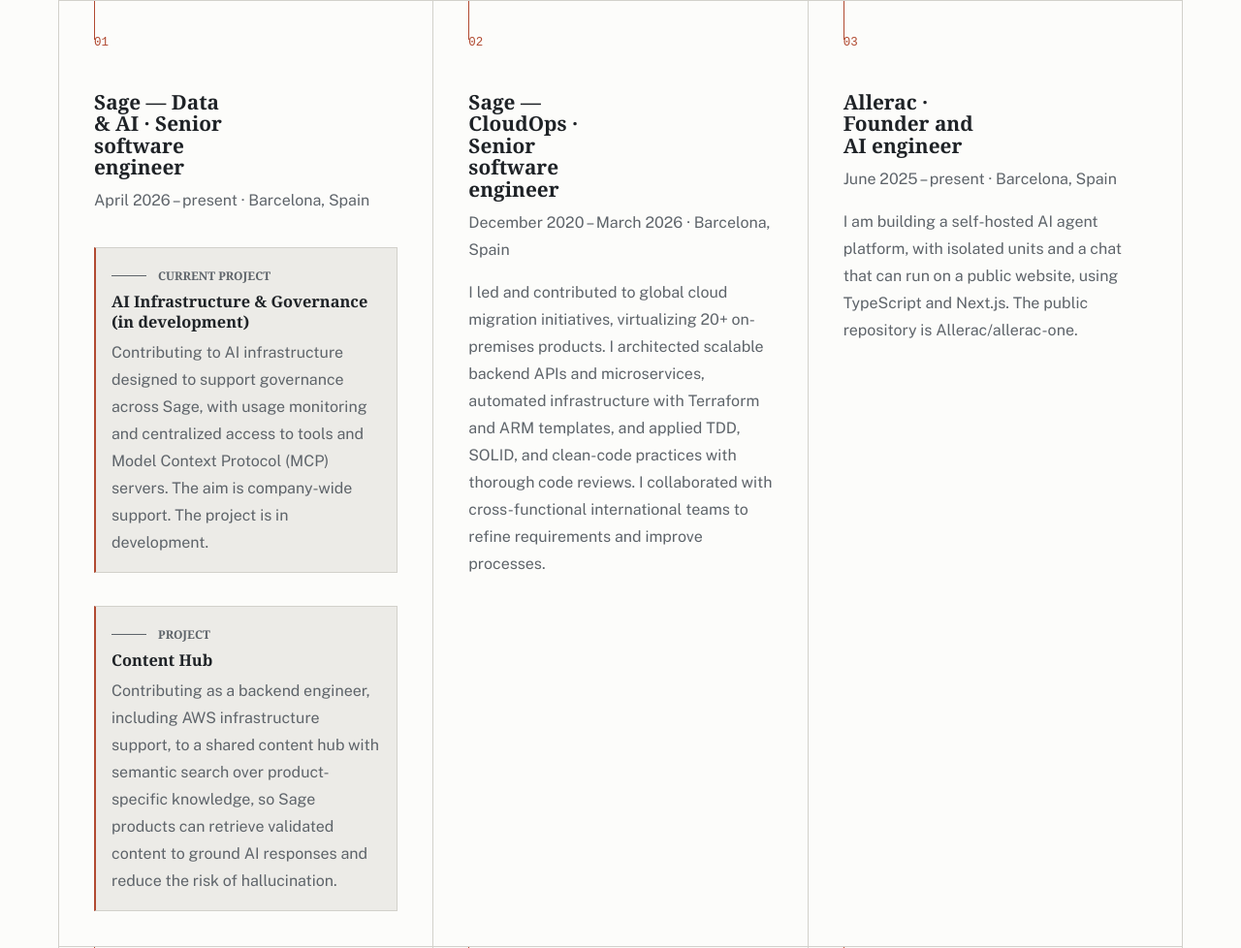
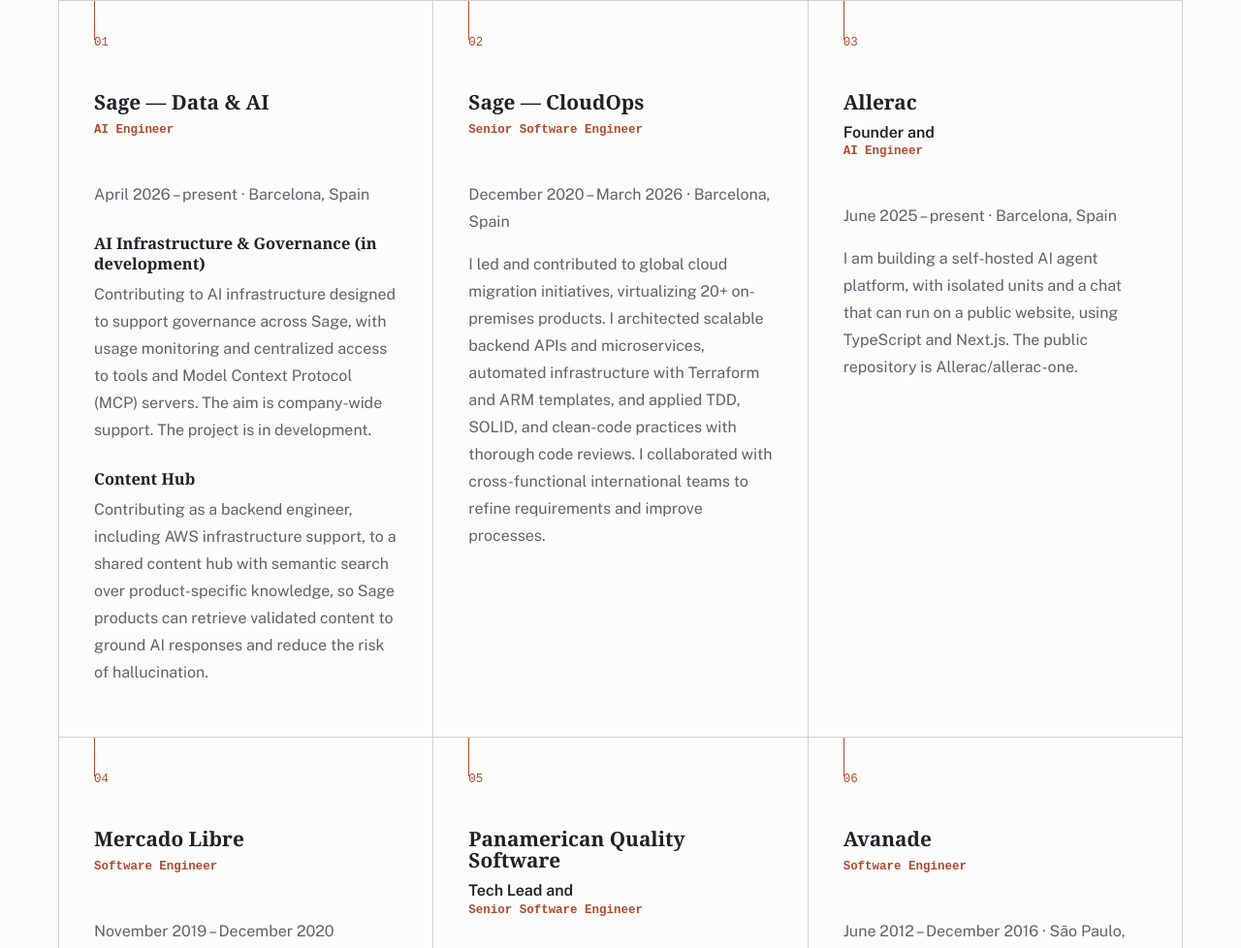
Before and after one commit to GianclaudioCarella/GianclaudioCarella.github.io, an Astro site: page /about in a window 1280 px wide. Shown: the part 1309-2287 px from the top of the page at 97% size. Built offline with nearby package versions, Linux system fonts and the light colour scheme; Astro itself is replaced by a stand-in of ours.

Commit message:
Simplify Sage project layout and split company from role titles.

```diff
--- a/src/pages/about/index.astro
+++ b/src/pages/about/index.astro
@@ -49,30 +49,28 @@
     <div class="about-ledger">
       <article>
         <span>01</span>
-        <h3>Sage — Data &amp; AI · Senior software engineer</h3>
+        <h3>Sage — Data &amp; AI</h3>
+        <p class="experience-role"><span class="experience-role-phrase">AI Engineer</span></p>
         <p>April 2026 – present · Barcelona, Spain</p>
-        <div class="experience-project">
-          <p class="eyebrow">Current project</p>
         <h4>AI Infrastructure &amp; Governance (in development)</h4>
         <p>
           Contributing to AI infrastructure designed to support governance across Sage, with usage
           monitoring and centralized access to tools and Model Context Protocol (MCP) servers. The
           aim is company-wide support. The project is in development.
         </p>
-        </div>
-        <div class="experience-project">
-          <p class="eyebrow">Project</p>
         <h4>Content Hub</h4>
         <p>
           Contributing as a backend engineer, including AWS infrastructure support, to a shared
           content hub with semantic search over product-specific knowledge, so Sage products can
           retrieve validated content to ground AI responses and reduce the risk of hallucination.
         </p>
-        </div>
       </article>
       <article>
         <span>02</span>
-        <h3>Sage — CloudOps · Senior software engineer</h3>
+        <h3>Sage — CloudOps</h3>
+        <p class="experience-role">
+          <span class="experience-role-phrase">Senior Software Engineer</span>
+        </p>
         <p>December 2020 – March 2026 · Barcelona, Spain</p>
         <p>
           I led and contributed to global cloud migration initiatives, virtualizing 20+ on-premises
@@ -84,7 +82,10 @@
       </article>
       <article>
         <span>03</span>
-        <h3>Allerac · Founder and AI engineer</h3>
+        <h3>Allerac</h3>
+        <p class="experience-role">
+          Founder and <span class="experience-role-phrase">AI Engineer</span>
+        </p>
         <p>June 2025 – present · Barcelona, Spain</p>
         <p>
           I am building a self-hosted AI agent platform, with isolated units and a chat that can run
@@ -94,7 +95,8 @@
       </article>
       <article>
         <span>04</span>
-        <h3>Mercado Libre · Software engineer</h3>
+        <h3>Mercado Libre</h3>
+        <p class="experience-role"><span class="experience-role-phrase">Software Engineer</span></p>
         <p>November 2019 – December 2020</p>
         <p>
           I developed backend services for marketing automation and experimentation platforms using
@@ -105,7 +107,10 @@
       </article>
       <article>
         <span>05</span>
-        <h3>Panamerican Quality Software · Tech lead and senior software engineer</h3>
+        <h3>Panamerican Quality Software</h3>
+        <p class="experience-role">
+          Tech Lead and <span class="experience-role-phrase">Senior Software Engineer</span>
+        </p>
         <p>January 2016 – November 2019 · Buenos Aires, Argentina</p>
         <p>
           As a full-stack engineer I led the migration of legacy products from VBS to C# for banks,
@@ -116,7 +121,8 @@
       </article>
       <article>
         <span>06</span>
-        <h3>Avanade · Software engineer</h3>
+        <h3>Avanade</h3>
+        <p class="experience-role"><span class="experience-role-phrase">Software Engineer</span></p>
         <p>June 2012 – December 2016 · São Paulo, Brazil</p>
         <p>
           I began as an intern on the Transport Insurance team, working on the Mapfre Connect
--- a/src/styles/global.css
+++ b/src/styles/global.css
@@ -904,32 +904,39 @@
   background: var(--color-accent);
 }
 
+.about-ledger h3 {
+  max-width: none;
+}
+
 .about-ledger p {
   color: var(--color-muted);
 }
 
-.experience-project {
-  margin-top: calc(var(--baseline) * 1.4);
-  padding: 0.9rem 1rem 1rem;
-  border: var(--hairline);
-  border-left: 2px solid var(--color-accent);
-  background: var(--color-soft);
+.about-ledger .experience-role {
+  margin: 0 0 calc(var(--baseline) * 0.55);
+  color: var(--color-text);
+  font-size: 1rem;
+  font-weight: 600;
+  line-height: 1.4;
 }
 
-.experience-project .eyebrow {
-  margin-bottom: 0.35rem;
+.about-ledger .experience-role-phrase {
+  white-space: nowrap;
 }
 
-.experience-project h4 {
-  margin: 0 0 0.45rem;
+.about-ledger h4 {
+  max-width: none;
+  margin: calc(var(--baseline) * 1.1) 0 0.4rem;
   font-family: var(--font-display, var(--font-sans));
   font-size: 1.02rem;
   font-weight: 600;
   line-height: 1.3;
 }
 
-.experience-project p:last-child {
-  margin: 0;
+@media (max-width: 420px) {
+  .about-ledger .experience-role-phrase {
+    white-space: normal;
+  }
 }
 
 /* About: tighten the rhythm between the profile intro and the experience ledger */
```
Lines whose indentation alone changed are shown as unchanged.
